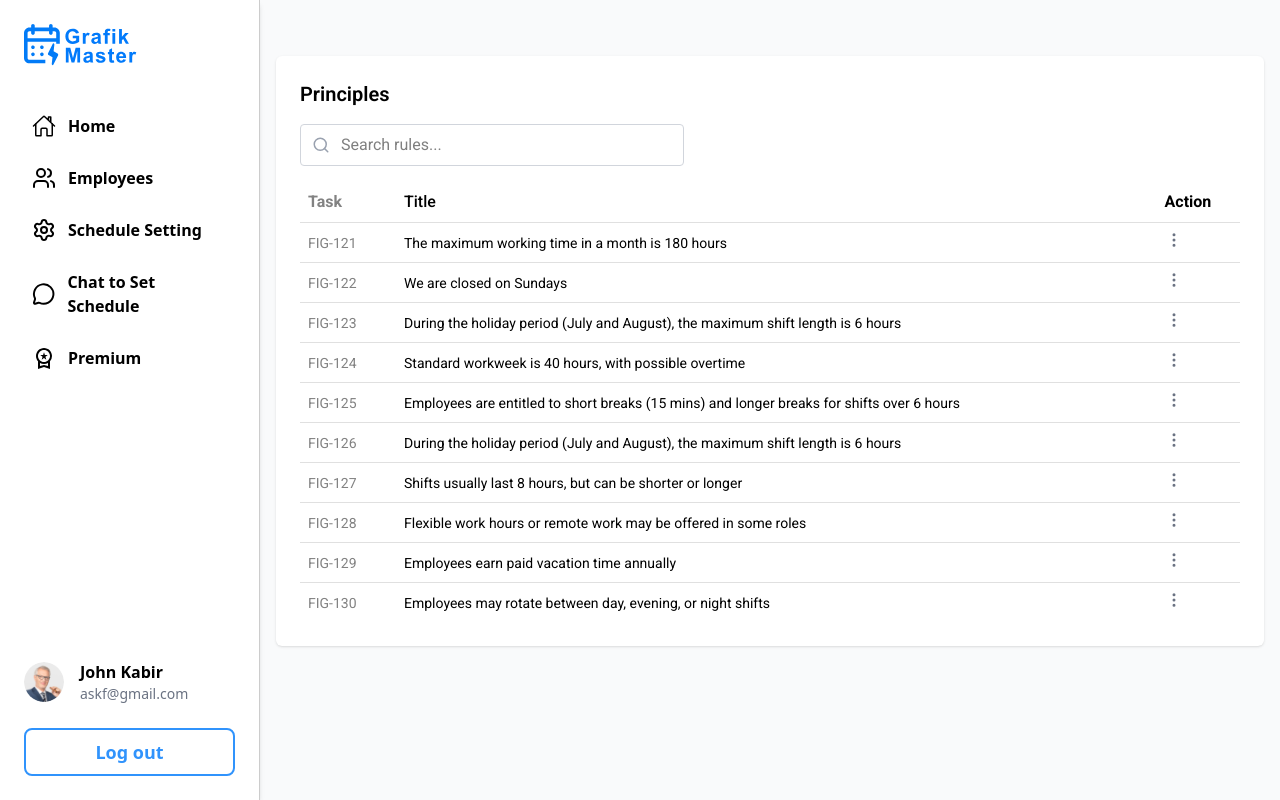
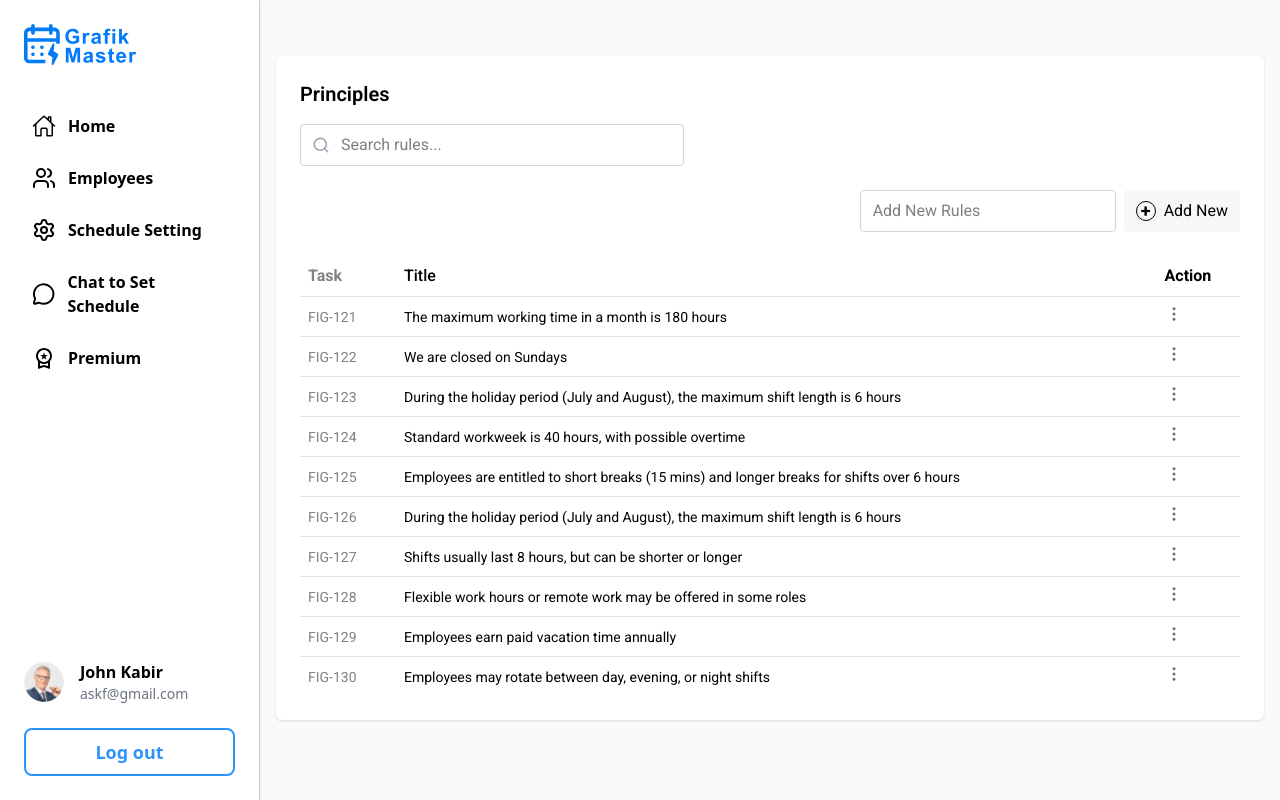
Before and after one commit to Cyber-Programer/STworz_Konto_Schedule, a React (Vite) app: page /schedule in a window 1280 px wide. Built offline with nearby package versions, Linux system fonts and the light colour scheme; a web font is replaced by a local one.

Commit message:
add new Rules button 30_6

```diff
--- a/src/pages/Schedule/Schedule.jsx
+++ b/src/pages/Schedule/Schedule.jsx
@@ -5,14 +5,38 @@ import WebIcons from "../../assets/images";
 const initialData = [
   { id: "FIG-121", title: "The maximum working time in a month is 180 hours" },
   { id: "FIG-122", title: "We are closed on Sundays" },
-  { id: "FIG-123", title: "During the holiday period (July and August), the maximum shift length is 6 hours" },
-  { id: "FIG-124", title: "Standard workweek is 40 hours, with possible overtime" },
-  { id: "FIG-125", title: "Employees are entitled to short breaks (15 mins) and longer breaks for shifts over 6 hours" },
-  { id: "FIG-126", title: "During the holiday period (July and August), the maximum shift length is 6 hours" },
-  { id: "FIG-127", title: "Shifts usually last 8 hours, but can be shorter or longer" },
-  { id: "FIG-128", title: "Flexible work hours or remote work may be offered in some roles" },
+  {
+    id: "FIG-123",
+    title:
+      "During the holiday period (July and August), the maximum shift length is 6 hours",
+  },
+  {
+    id: "FIG-124",
+    title: "Standard workweek is 40 hours, with possible overtime",
+  },
+  {
+    id: "FIG-125",
+    title:
+      "Employees are entitled to short breaks (15 mins) and longer breaks for shifts over 6 hours",
+  },
+  {
+    id: "FIG-126",
+    title:
+      "During the holiday period (July and August), the maximum shift length is 6 hours",
+  },
+  {
+    id: "FIG-127",
+    title: "Shifts usually last 8 hours, but can be shorter or longer",
+  },
+  {
+    id: "FIG-128",
+    title: "Flexible work hours or remote work may be offered in some roles",
+  },
   { id: "FIG-129", title: "Employees earn paid vacation time annually" },
-  { id: "FIG-130", title: "Employees may rotate between day, evening, or night shifts" },
+  {
+    id: "FIG-130",
+    title: "Employees may rotate between day, evening, or night shifts",
+  },
 ];
 
 const PrinciplesTable = () => {
@@ -54,7 +78,10 @@ const PrinciplesTable = () => {
       <div className="flex items-center justify-between mb-4">
         {/* Search Input with Icon */}
         <div className="relative w-full max-w-sm">
-          <Search className="absolute left-3 top-1/2 transform -translate-y-1/2 text-gray-400" size={18} />
+          <Search
+            className="absolute left-3 top-1/2 transform -translate-y-1/2 text-gray-400"
+            size={18}
+          />
           <input
             type="text"
             placeholder="Search rules..."
@@ -63,14 +90,21 @@ const PrinciplesTable = () => {
             onChange={(e) => setSearch(e.target.value)}
           />
         </div>
+      </div>
+      {/* Add new rules section  */}
 
-        {/* Static Edit Button */}
-        {/* <div className="flex gap-2 ml-4">
-          <button className="p-2 rounded hover:bg-gray-100 flex items-center">
-            <img src={WebIcons.scheduleEdit} alt="edit icon" className="w-4 h-4" />
-            <p className="ml-2">Edit</p>
-          </button>
-        </div> */}
+      <div className="my-6 flex flex-wrap gap-2 justify-end w-full sm:w-auto">
+        <input
+          type="text"
+          placeholder="Add New Rules"
+          className="py-2 px-3 border border-gray-300 rounded w-full sm:w-64 outline-none"
+        />
+        <button className="bg-[#F7F7F7] rounded px-3 py-2 flex items-center gap-x-2 w-max">
+          <span className="w-5 h-5 border rounded-full flex items-center justify-center text-lg font-bold leading-none">
+            +
+          </span>
+          Add New
+        </button>
       </div>
 
       {/* Table */}
@@ -84,13 +118,15 @@ const PrinciplesTable = () => {
         </thead>
         <tbody>
           {filteredData.map((item) => (
-            <tr key={item.id} className="border-t border-[#E0E0E0] hover:bg-gray-50 relative text-sm">
+            <tr
+              key={item.id}
+              className="border-t border-[#E0E0E0] hover:bg-gray-50 relative text-sm"
+            >
               <td className="py-2 px-2 text-[#828282]">{item.id}</td>
               <td className="py-2 px-2">{item.title}</td>
               <td className="py-2 px-2 relative">
                 <button onClick={() => toggleActionMenu(item.id)}>
                   <MoreVertical className="text-gray-500" size={18} />
-
                 </button>
 
                 {openActionId === item.id && (
```
